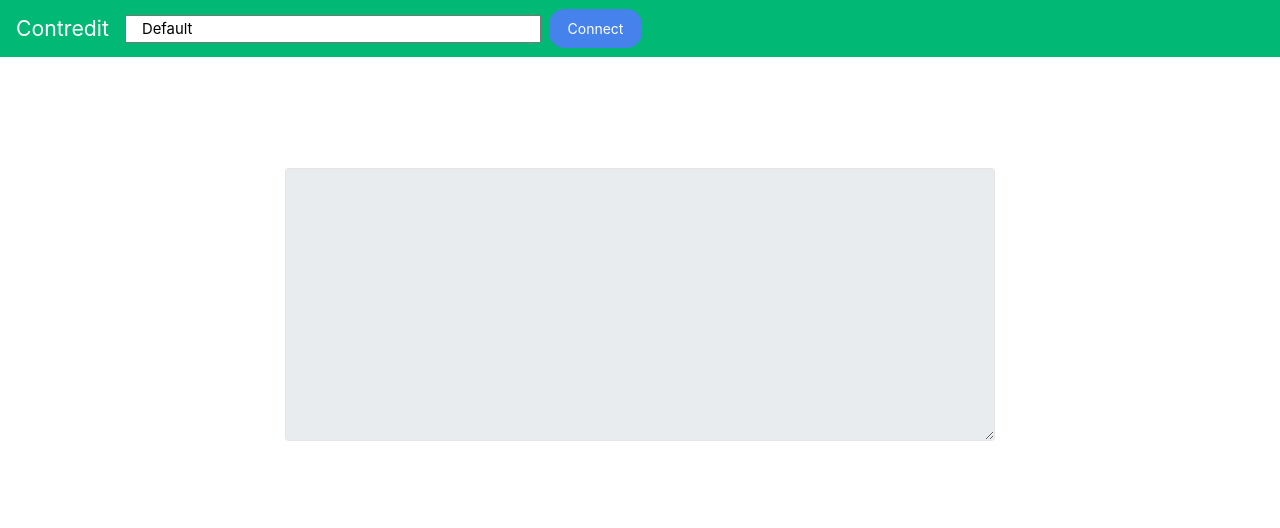
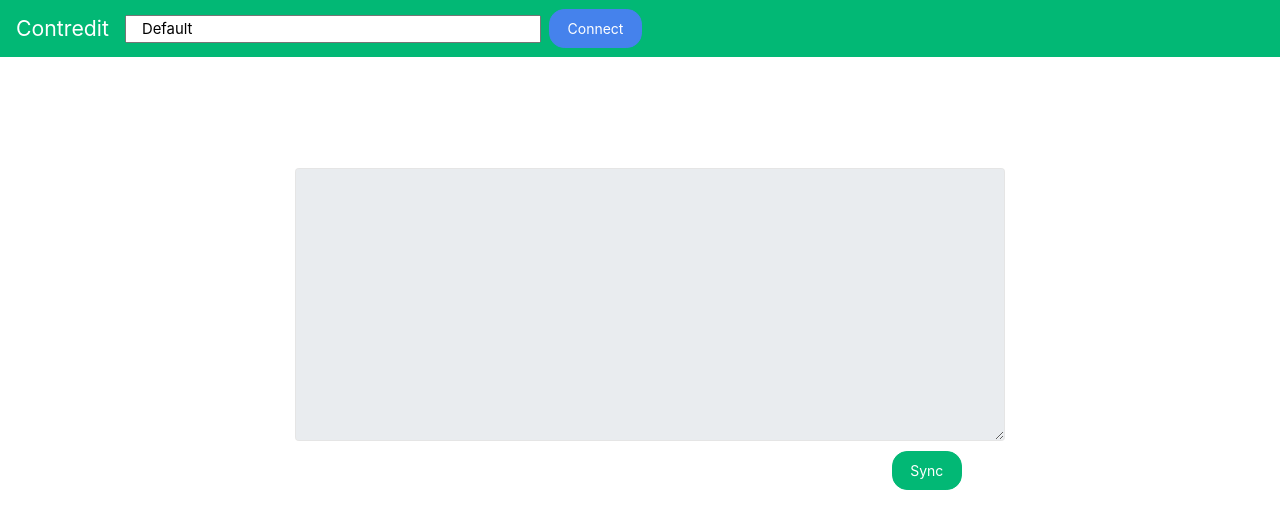
Before and after one commit to TheForeverLost/Contredit, a website: page static/index.html in a window 1280 px wide. Drawn offline with nearby package versions, Linux system fonts and the light colour scheme; no server answers.

Commit message:
sync delay

```diff
--- a/static/index.html
+++ b/static/index.html
@@ -21,7 +21,10 @@
                     <span class="badge badge-pill badge-warning" id="Syncing">Not Synced</span>
                     <span class="badge badge-pill badge-success" id="Synced">Synced</span>
                 </div>
-                <textarea class="form-control dis" id="notepad" rows="10" disabled=""></textarea>
+                <textarea class="form-control dis" id="notepad" rows="10" disabled="" style="margin: 10px;"></textarea>
+                <div class="col-lg-2 offset-lg-10">
+                    <button class="btn btn-success my-2 my-sm-0" id="Sync">Sync</button>
+                </div>
             </div>
 
         <script>
@@ -69,6 +72,12 @@
                     $('#notepad').val("")
                     $('#notepad').removeAttr('disabled');
                 });
+
+                $('#Sync').click(function () {
+                    var character= $('#notepad').val();
+                    socket.emit("content" , character)
+                    last_time = curr_time
+                })
             });
 
         </script>
```
